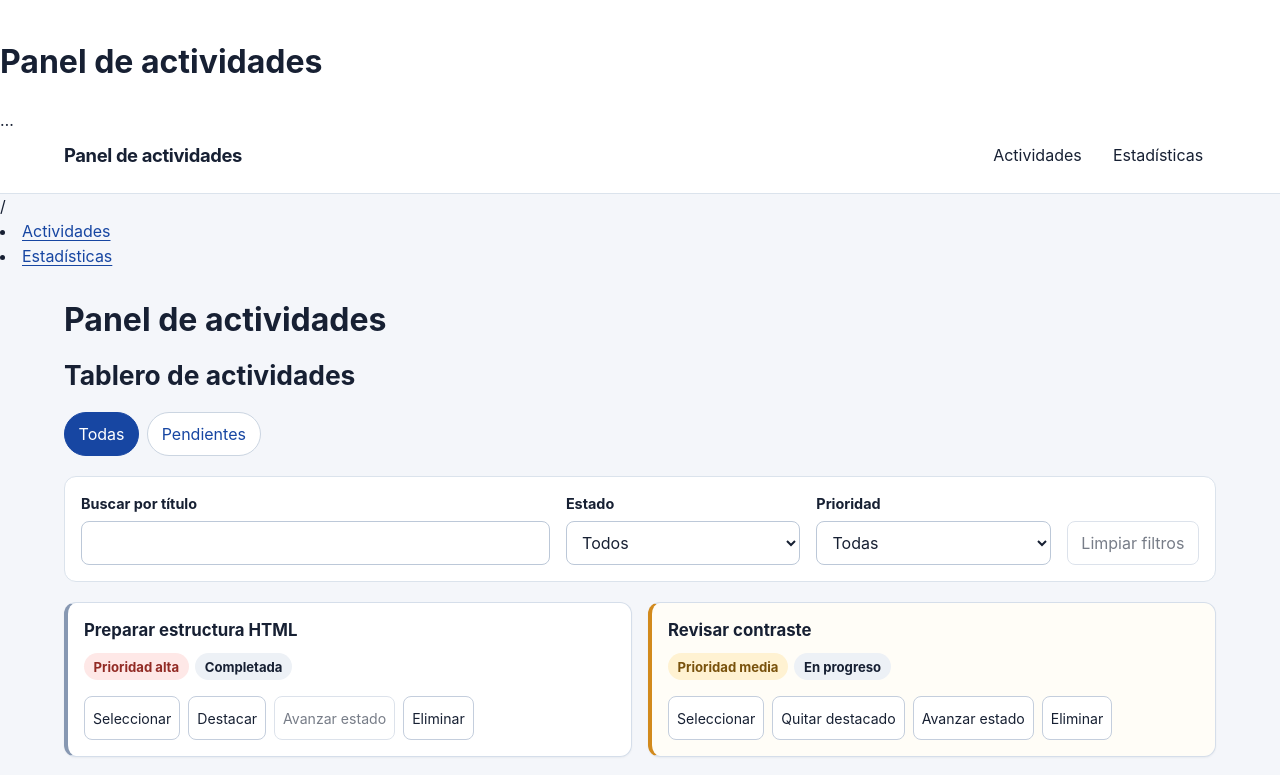
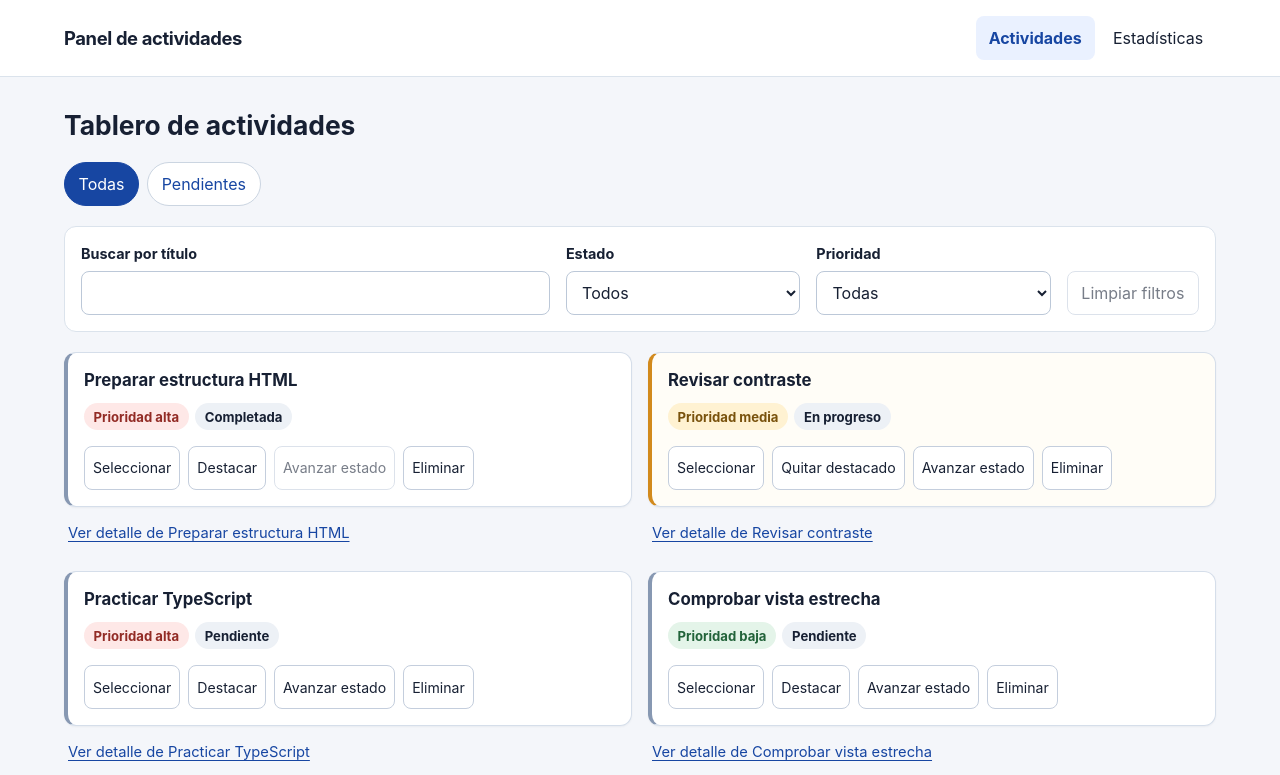
Before and after one commit to jdotel/curso_angular, an Angular app in the folder panel-actividades/: page /actividades in a window 1280 px wide. Shown: the top 775 px of the page. Built offline with nearby package versions, Linux system fonts and the light colour scheme.

Commit message:
Actualizacion estilos

```diff
--- a/panel-actividades/src/app/app.css
+++ b/panel-actividades/src/app/app.css
@@ -15,10 +15,13 @@
 }
 
 .marca {
+  display: inline-block;
   margin: 0;
   font-size: 1.15rem;
   font-weight: 750;
   letter-spacing: -0.02em;
+  color: inherit;
+  text-decoration: none;
 }
 
 .menu {
--- a/panel-actividades/src/app/app.html
+++ b/panel-actividades/src/app/app.html
@@ -1,63 +1,29 @@
 <header class="cabecera">
-  <h1>Panel de actividades</h1>
-  <nav aria-label="Principal">…</nav>
+  <div class="contenedor">
+    <a class="marca" routerLink="/actividades">Panel de actividades</a>
 
-  <div class="contenedor">
-    <p class="marca">Panel de actividades</p>
-
-    <nav aria-label="Principal">
+    <nav aria-label="Navegación principal">
       <ul class="menu">
-        <li><a routerLink="/actividades">Actividades</a></li>
-        <li><a routerLink="/estadisticas">Estadísticas</a></li>
+        <li>
+          <a
+            routerLink="/actividades"
+            routerLinkActive="activo"
+            [routerLinkActiveOptions]="{ exact: false }"
+            ariaCurrentWhenActive="page"
+          >Actividades</a>
+        </li>
+        <li>
+          <a
+            routerLink="/estadisticas"
+            routerLinkActive="activo"
+            ariaCurrentWhenActive="page"
+          >Estadísticas</a>
+        </li>
       </ul>
     </nav>
   </div>
+</header>
 
-</header>
-/<section>
-  <li><a routerLink="/actividades" routerLinkActive="activo">Actividades</a></li>
-  <li><a routerLink="/estadisticas" routerLinkActive="activo">Estadísticas</a></li>
-</section>
 <main id="contenido" class="contenedor">
-  <h1>Panel de actividades</h1>
-
-
   <router-outlet />
 </main>
-
-<!--
-<main>
-  <app-pagina-actividades />
-  <app-pagina-estadisticas />
-  <router-outlet />
-</main>
--->
-
-<!--
-  Este archivo contiene la plantilla principal de la aplicación.
-  Se define la estructura básica de la interfaz de usuario, incluyendo el encabezado y el área principal donde se mostrarán las páginas correspondientes a las rutas definidas en app.routes.ts.
-  La navegación se realiza mediante enlaces que utilizan el routerLink para cambiar de página sin recargar la aplicación.
-<header class="cabecera">
-  <h1>Panel de actividades</h1>
-
-  <nav aria-label="Principal">
-    <ul>
-      <li>
-        <a routerLink="/actividades" routerLinkActive="activo" ariaCurrentWhenActive="page">Actividades</a>
-     </li>
-     <li>
-       <a routerLink="/estadisticas" routerLinkActive="activo" ariaCurrentWhenActive="page">Estadísticas</a>
-     </li>
-     <li>
-       <a routerLink="/papelera" routerLinkActive="activo" ariaCurrentWhenActive="page">Papelera</a>
-     </li>
-  </ul>
- </nav>
-</header>
-
-<main>
-  <app-pagina-actividades />
-  <app-pagina-estadisticas />
-  <router-outlet />
-</main>
--->
```
